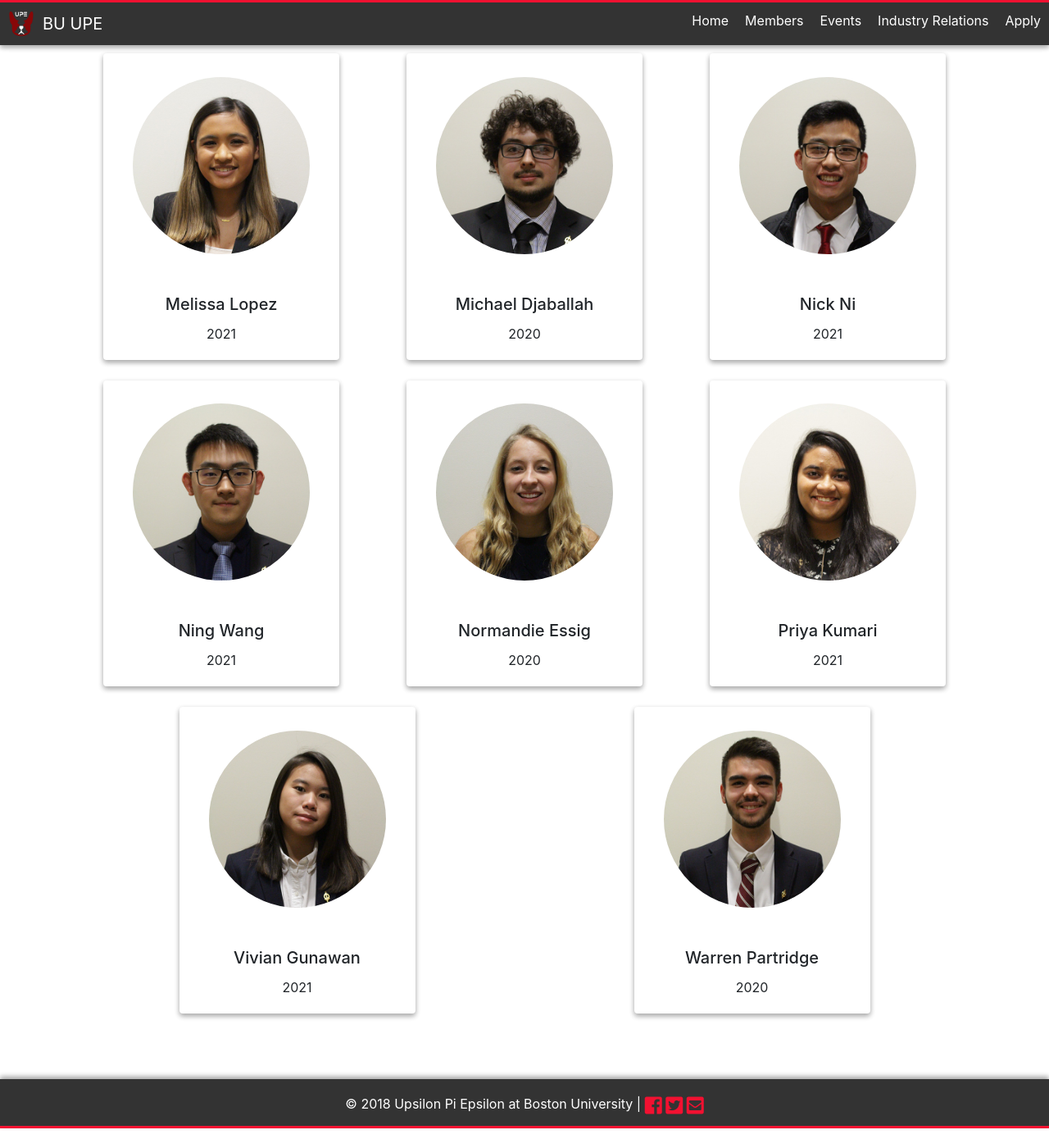
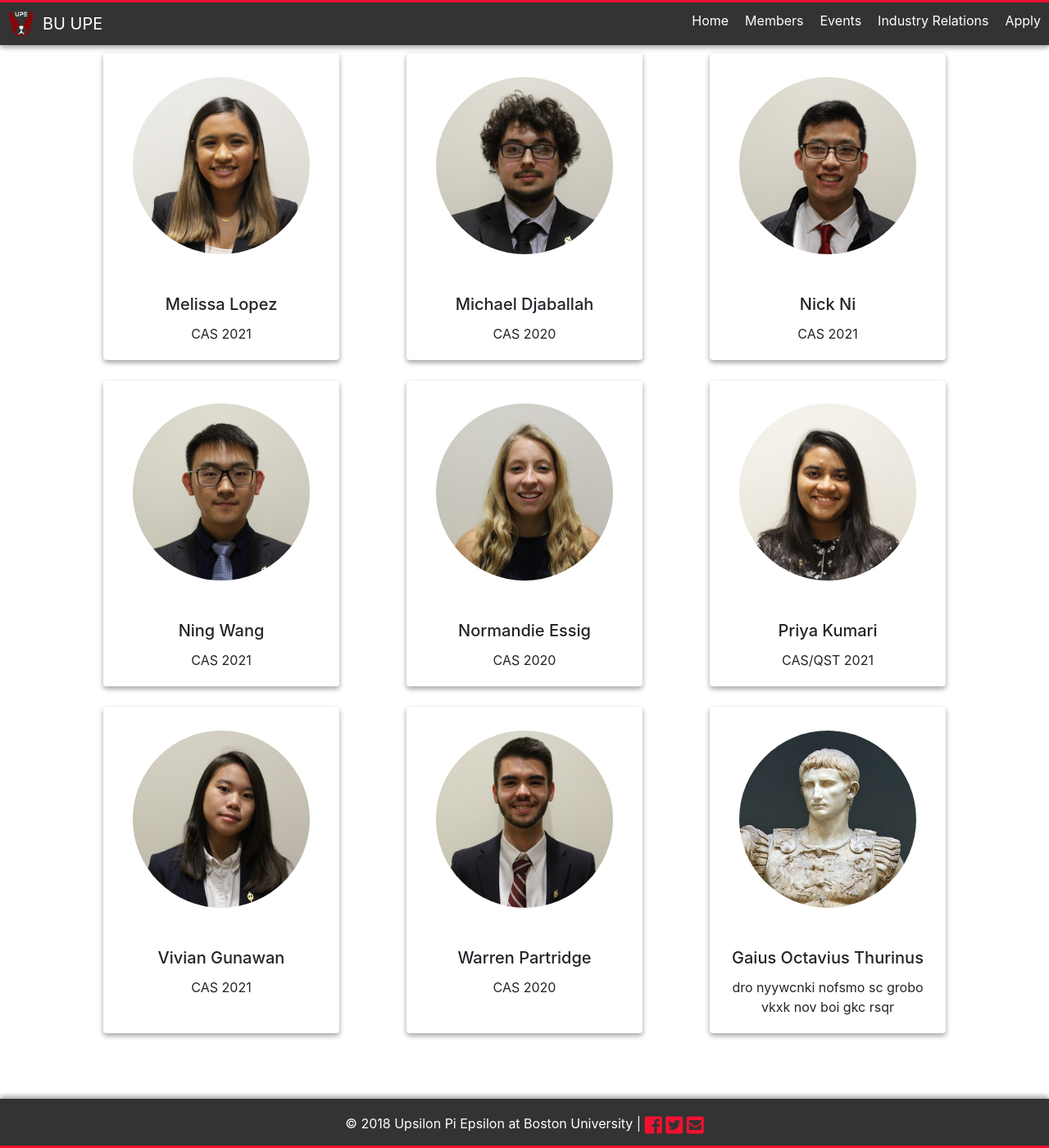
Before and after one commit to BUUPE/Old-Website, a Jekyll site: the page built from members.md, in a window 1280 px wide and 1400 px high, scrolled down 4218 px. Shown: the whole window at 82% size. Built offline with Jekyll 4.4.1, drawn with Linux system fonts in a browser that asks for light colours; nearby versions of some CDN libraries; comment, search, counter and statistics services are not loaded; before the commit the page ends 5594 px from its top, so only the background shows below that; some of the changed text lies outside the part shown.

Commit message:
added colleges to years

```diff
--- a/_layouts/members.html
+++ b/_layouts/members.html
@@ -84,6 +84,9 @@ layout: default
               <img class="card-img-top rounded-circle" src="{{ url | relative_url }}">
               <div class="card-body">
                 <h5 class="card-title">{{ person[0] }}</h5>
+                {% if person[1].desc %}
+                  <h6 class="card-subtitle mb-2 text-muted">{{ person[1].desc }}</h6>
+                {% endif %}
                 <p class="card-text">{{ person[1].year }}</p>
                 {% if person[1].social %}
                 <hr>
--- a/members.md
+++ b/members.md
@@ -6,17 +6,17 @@ officers:
   President:
     Jorge Nario:
       alum: false
-      year: "2020"
+      year: "CAS 2020"
       img: "beta/jorge.jpg"
   Vice President:
     Vivian Gunawan:
       alum: false
-      year: "2021"
+      year: "CAS 2021"
       img: "beta/vivian.jpg"
   Secretary:
     Rachel Yang:
       alum: false
-      year: "2020"
+      year: "ENG 2020"
       img: "alpha/rachel.jpg"
       social:
         linkedin: "https://www.linkedin.com/in/rachel-yang-76049312b/"
@@ -24,22 +24,22 @@ officers:
   Director of Operations:
     Ivorine Do:
       alum: false
-      year: "2019"
+      year: "CAS/QST 2019"
       img: "beta/ivorine.jpg"
   Director of Recruitment:
     Melissa Lopez:
       alum: false
-      year: "2021"
+      year: "CAS 2021"
       img: "beta/melissa.jpg"
   Director of Internal Development:
     Michael Djaballah:
       alum: false
-      year: "2020"
+      year: "CAS 2020"
       img: "beta/mike.jpg"
   Director of Marketing:
     Brian He:
       alum: false
-      year: "2020"
+      year: "ENG 2020"
       img: "alpha/brian.jpg"
       social:
         linkedin: "https://www.linkedin.com/in/brian-he/"
@@ -48,7 +48,7 @@ officers:
   Treasurer:
     Sumara Ali:
       alum: false
-      year: "2021"
+      year: "CAS 2021"
       img: "alpha/sumara.jpg"
       social:
         linkedin: "https://www.linkedin.com/in/sumara-ali/"
@@ -58,7 +58,7 @@ members:
   Alpha Class:
     Alan Burstein:
       alum: false
-      year: "2020"
+      year: "CAS 2020"
       img: "alpha/alan.jpg"
       social:
         facebook: "https://www.facebook.com/alan.burstein.560"
@@ -75,7 +75,7 @@ members:
         email: "brianhe@bu.edu"
     Jason Cho:
       alum: false
-      year: "2020"
+      year: "CAS 2020"
       img: "alpha/jason.jpg"
       social:
         linkedin: "https://www.linkedin.com/in/jason-j-cho/"
@@ -83,7 +83,7 @@ members:
         email: "jjuncho@bu.edu"
     Jinghu Lei:
       alum: false
-      year: "2020"
+      year: "CAS 2020"
       img: "alpha/jinghu.jpg"
       social:
         linkedin: "https://www.linkedin.com/in/jinghu-lei/"
@@ -91,7 +91,7 @@ members:
         email: "jinghul@bu.edu"
     Julius Frost:
       alum: false
-      year: "2021"
+      year: "CAS 2021"
       img: "alpha/julius.jpg"
       social:
         facebook: "https://www.facebook.com/JuliusFrost0"
@@ -101,14 +101,14 @@ members:
         email: "juliusf@bu.edu"
     Rachel Yang:
       alum: false
-      year: "2020"
+      year: "ENG 2020"
       img: "alpha/rachel.jpg"
       social:
         linkedin: "https://www.linkedin.com/in/rachel-yang-76049312b/"
         email: "ryang3@bu.edu"
     Rudhra Raveendran:
       alum: false
-      year: "2020"
+      year: "CAS 2020"
       img: "alpha/rudy.jpg"
       social:
         facebook: "https://www.facebook.com/sooperooday/"
@@ -118,7 +118,7 @@ members:
         email: "rooday@bu.edu"
     Sumara Ali:
       alum: false
-      year: "2021"
+      year: "CAS 2021"
       img: "alpha/sumara.jpg"
       social:
         linkedin: "https://www.linkedin.com/in/sumara-ali/"
@@ -127,35 +127,35 @@ members:
   Beta Class:
     Benji Spetter-Goldstein:
       alum: false
-      year: "2021"
+      year: "CAS 2021"
       img: "beta/benji.jpg"
     Cali Dolfi:
       alum: false
-      year: "2021"
+      year: "CAS 2021"
       img: "beta/cali.jpg"
     Darcy Meyer:
       alum: false
-      year: "2022"
+      year: "CAS 2022"
       img: "beta/darcy.jpg"
     Deren Singh:
       alum: false
-      year: "2021"
+      year: "CAS 2021"
       img: "beta/deren.jpg"
     Gabrielle Chan:
       alum: false
-      year: "2021"
+      year: "ENG 2021"
       img: "beta/gabrielle.jpg"
     Ivorine Do:
       alum: false
-      year: "2019"
+      year: "CAS/QST 2019"
       img: "beta/ivorine.jpg"
     Jason Li:
       alum: false
-      year: "2022"
+      year: "CAS 2022"
       img: "beta/jason.jpg"
     Jorge Nario:
       alum: false
-      year: "2020"
+      year: "CAS 2020"
       img: "beta/jorge.jpg"
     Joshua Pei:
       alum: false
@@ -163,34 +163,38 @@ members:
       img: "beta/josh.jpg"
     Melissa Lopez:
       alum: false
-      year: "2021"
+      year: "CAS 2021"
       img: "beta/melissa.jpg"
     Michael Djaballah:
       alum: false
-      year: "2020"
+      year: "CAS 2020"
       img: "beta/mike.jpg"
     Nick Ni:
       alum: false
-      year: "2021"
+      year: "CAS 2021"
       img: "beta/nick.jpg"
     Ning Wang:
       alum: false
-      year: "2021"
+      year: "CAS 2021"
       img: "beta/ning.jpg"
     Normandie Essig:
       alum: false
-      year: "2020"
+      year: "CAS 2020"
       img: "beta/normandie.jpg"
     Priya Kumari:
       alum: false
-      year: "2021"
+      year: "CAS/QST 2021"
       img: "beta/priya.jpg"
     Vivian Gunawan:
       alum: false
-      year: "2021"
+      year: "CAS 2021"
       img: "beta/vivian.jpg"
     Warren Partridge:
       alum: false
-      year: "2020"
+      year: "CAS 2020"
       img: "beta/warren.jpg"
+    Gaius Octavius Thurinus:
+      alum: false
+      year: "dro nyywcnki nofsmo sc grobo vkxk nov boi gkc rsqr"
+      img: "augustus.png"
 ---
```
Also changed, not shown: other parts of members.md (+1 -1 lines), assets/profiles/augustus.png (added).
